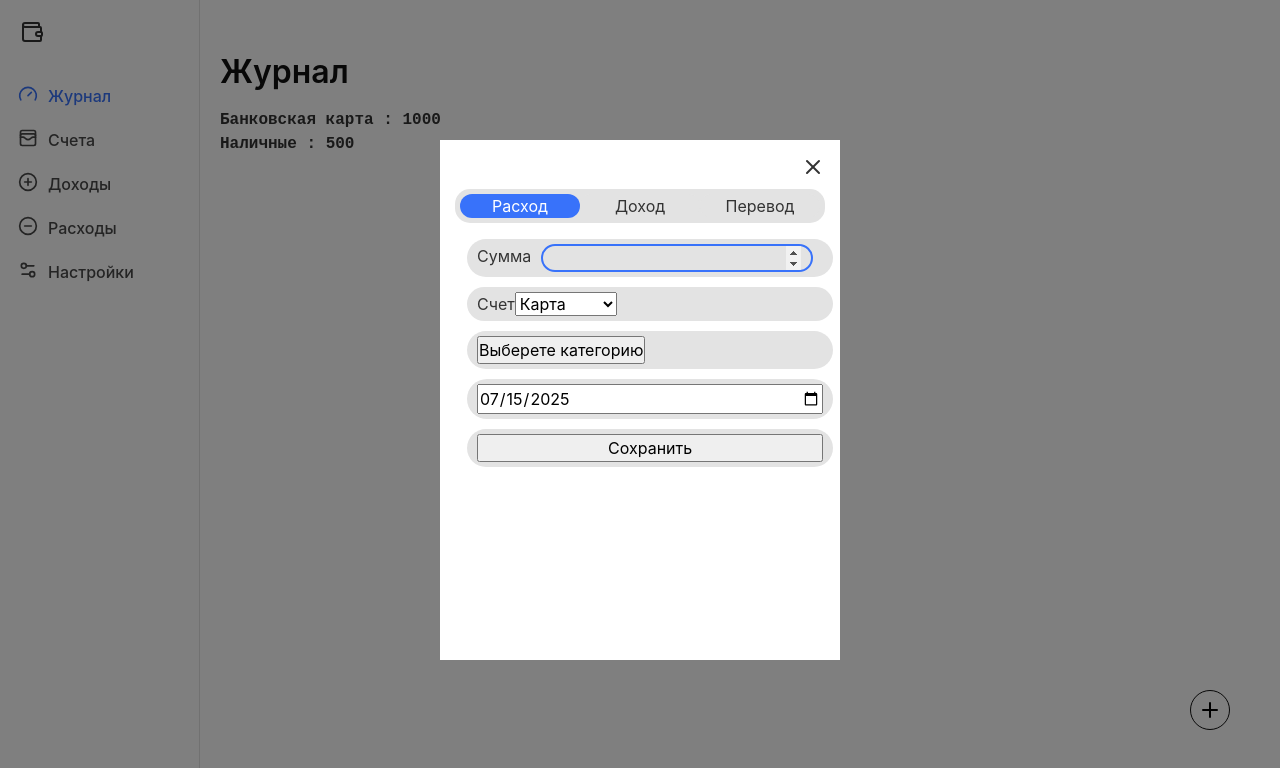
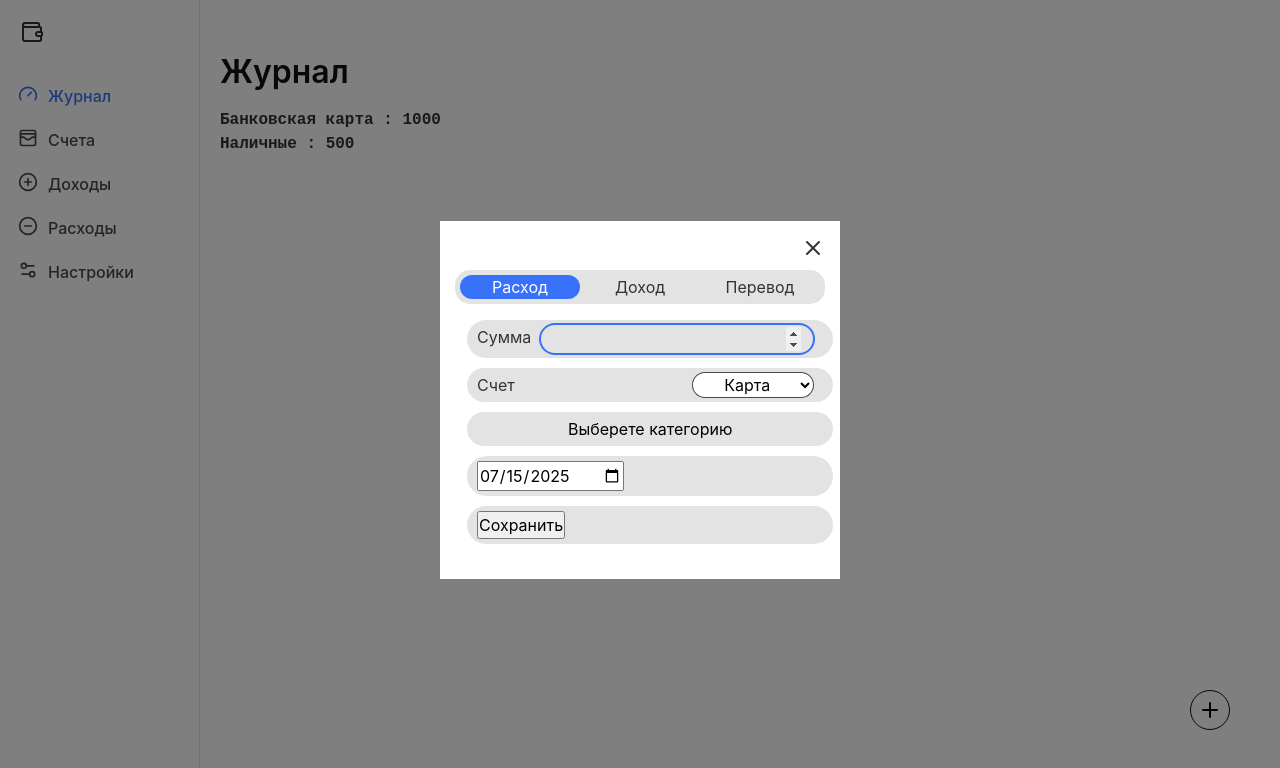
Before and after one commit to taurus-git/react-typescript-redux-wallet, a React (Create React App) app: page /dashboard in a window 1280 px wide. Both pictures are taken after a click on the button 1210 px from the left and 710 px from the top of the page. Shown: the top 768 px of the page. Built offline with nearby package versions, Linux system fonts and the light colour scheme.

Commit message:
Added part of styles for categories , wallet and amont fields

```diff
--- a/src/features/forms/components/FinanceForm/FinanceForm.module.css
+++ b/src/features/forms/components/FinanceForm/FinanceForm.module.css
@@ -1,11 +1,11 @@
 .financeForm__container {
   padding: 1.5rem;
-  max-height: 65vh;
   top: unset;
 }
 @media screen and (min-width: 768px) {
   .financeForm__container {
     top: 0;
+    max-height: fit-content;
     min-width: 25rem;
     max-width: 40rem;
   }
@@ -41,17 +41,42 @@
   background-color: var(--gray-2);
   margin-bottom: 1rem;
 }
-.financeForm__field input {
-  flex: 1;
-}
 .financeForm__field input[type=number] {
   text-align: right;
   background-color: inherit;
+  border: 2px solid var(--gray-2);
 }
-.financeForm__field input:focus {
+.financeForm__field input[type=number]:focus {
   outline: none;
-  border: 2px solid var(--primary-default);
+  box-shadow: 0 0 0 2px var(--primary-default);
   border-radius: inherit;
+}
+.financeForm__field input[type=search] {
+  background-color: inherit;
+  border: 2px solid var(--gray-2);
+}
+.financeForm__field input[type=search]:focus {
+  outline: none;
+  box-shadow: 0 0 0 2px var(--primary-default);
+  border-radius: 15px;
+}
+.financeForm__field select {
+  text-align: center;
+  border: none;
+  background-color: var(--gray-0);
+  border-radius: 15px;
+  box-shadow: 0 0 0 1px var(--gray-6);
+}
+.financeForm__field select:focus-visible {
+  outline: none;
+  box-shadow: 0 0 0 2px var(--primary-default);
+}
+.financeForm__field button[type=button] {
+  cursor: pointer;
+  text-align: center;
+  border: none;
+  background-color: inherit;
+  border-radius: 15px;
 }
 .financeForm__field--categories ul {
   display: flex;
--- a/src/features/forms/components/FinanceForm/FinanceForm.module.scss
+++ b/src/features/forms/components/FinanceForm/FinanceForm.module.scss
@@ -2,11 +2,11 @@
 
   &__container {
     padding: 1.5rem;
-    max-height: 65vh;
     top: unset;
 
     @media screen and (min-width: 768px) {
       top: 0;
+      max-height: fit-content;
       min-width: 25rem;
       max-width: 40rem;
     }
@@ -49,19 +49,48 @@
     background-color: var(--gray-2);
     margin-bottom: 1rem;
 
-    input {
-      flex: 1;
-    }
-
     input[type="number"] {
       text-align: right;
       background-color: inherit;
+      border: 2px solid var(--gray-2);
+
+      &:focus {
+        outline: none;
+        box-shadow: 0 0 0 2px var(--primary-default);
+        border-radius: inherit;
+      }
     }
 
-    input:focus {
-      outline: none;
-      border: 2px solid var(--primary-default);
-      border-radius: inherit;
+    input[type="search"] {
+      background-color: inherit;
+      border: 2px solid var(--gray-2);
+
+      &:focus {
+        outline: none;
+        box-shadow: 0 0 0 2px var(--primary-default);
+        border-radius: 15px;
+      }
+    }
+
+    select {
+      text-align: center;
+      border: none;
+      background-color: var(--gray-0);
+      border-radius: 15px;
+      box-shadow: 0 0 0 1px var(--gray-6);
+
+      &:focus-visible {
+        outline: none;
+        box-shadow: 0 0 0 2px var(--primary-default);
+      }
+    }
+
+    button[type="button"] {
+      cursor: pointer;
+      text-align: center;
+      border: none;
+      background-color: inherit;
+      border-radius: 15px;
     }
 
     &--categories {
--- a/src/features/forms/components/FinanceForm/FormField.tsx
+++ b/src/features/forms/components/FinanceForm/FormField.tsx
@@ -10,7 +10,7 @@
 
 export const FormField: React.FC<FormFieldProps> = ( { className, children, errors } ) => {
     return (
-        <div className={ `${ styles[ 'financeForm__field' ] } ${ className } d-flex` }>
+        <div className={ `${ styles[ 'financeForm__field' ] } ${ className } d-flex justify-between` }>
             { children }
             { errors && <Message message={ errors }/> }
         </div>
--- a/src/features/forms/components/FinanceForm/FormFieldAmount.tsx
+++ b/src/features/forms/components/FinanceForm/FormFieldAmount.tsx
@@ -16,7 +16,7 @@
                 min="1"
                 onChange={ change }
                 ref={ reference }
-                className="border-none px-1 mx-1"
+                className="px-1 mx-1 flex-1"
             />
         </>
     );
--- a/src/features/forms/components/FinanceForm/FormFieldCategories/CategoriesSearch.tsx
+++ b/src/features/forms/components/FinanceForm/FormFieldCategories/CategoriesSearch.tsx
@@ -5,14 +5,16 @@
     setSearchTerm: React.Dispatch<React.SetStateAction<string>>,
 }
 
-export const CategoriesSearch: React.FC<CategoriesSearchProps> = ({searchTerm, setSearchTerm}) => {
+export const CategoriesSearch: React.FC<CategoriesSearchProps> = ( { searchTerm, setSearchTerm } ) => {
     return (
-        <div>
+        <div className="d-flex my-1 mb-1">
             <input
                 type="search"
                 placeholder="Поиск категории..."
-                value={searchTerm}
-                onChange={e => setSearchTerm(e.target.value)}
+                className="flex-1 px-1"
+                value={ searchTerm }
+                name="searchTerm"
+                onChange={ e => setSearchTerm( e.target.value ) }
             />
         </div>
     );
--- a/src/features/forms/components/FinanceForm/FormFieldCategories/CategoryButton.tsx
+++ b/src/features/forms/components/FinanceForm/FormFieldCategories/CategoryButton.tsx
@@ -12,7 +12,7 @@
 
 
     return (
-        <button type="button" onClick={ onToggle }>
+        <button type="button" className="flex-1" onClick={ onToggle }>
 
             { selectedCategory ?
                 <div>
@@ -22,7 +22,7 @@
                     </span>
                 </div>
                 :
-                <span>Выберете категорию</span>
+                <>Выберете категорию</>
             }
 
         </button>
--- a/src/features/forms/components/FinanceForm/FormFieldWallet.tsx
+++ b/src/features/forms/components/FinanceForm/FormFieldWallet.tsx
@@ -22,7 +22,10 @@
     return (
         <>
             <label htmlFor={ name }>{ label }</label>
-            <select id={ name } value={ value } name={ name }
+            <select id={ name }
+                    value={ value }
+                    name={ name }
+                    className="px-1 mx-1"
                     onChange={ ( e ) => {
                         change( e );
                         onChange?.( e.target.value as WalletType );
--- a/src/features/forms/components/FinanceForm/TransactionForm.tsx
+++ b/src/features/forms/components/FinanceForm/TransactionForm.tsx
@@ -39,7 +39,7 @@
                     <FormFieldWallet change={ handleInputChange }/>
                 </FormField>
 
-                <FormField errors={ errors?.categoryId }>
+                <FormField errors={ errors?.categoryId } className="flex-col">
                     <FormFieldCategories transactionType={ transactionType }
                                          change={ handleInputChange }/>
                 </FormField>
--- a/src/styles/main.css
+++ b/src/styles/main.css
@@ -93,22 +93,6 @@
     padding: 0 var(--spacing-6);
 }
 
-.visually-hidden {
-    position: absolute;
-    width: 1px;
-    height: 1px;
-    padding: 0;
-    margin: -1px;
-    overflow: hidden;
-    clip: rect(0, 0, 0, 0);
-    white-space: nowrap;
-    border: 0;
-}
-
-.border-none {
-    border: none;
-}
-
 .d-flex {
     display: flex;
 }
@@ -193,6 +177,11 @@
     margin-left: var(--spacing-21);
 }
 
+.my-1 {
+    margin-top: var(--spacing-21);
+    margin-bottom: var(--spacing-21);
+}
+
 .mx-1 {
     margin-right: var(--spacing-21);
     margin-left: var(--spacing-21);
@@ -235,6 +224,22 @@
     list-style: none;
 }
 
+.visually-hidden {
+    position: absolute;
+    width: 1px;
+    height: 1px;
+    padding: 0;
+    margin: -1px;
+    overflow: hidden;
+    clip: rect(0, 0, 0, 0);
+    white-space: nowrap;
+    border: 0;
+}
+
+.border-none {
+    border: none;
+}
+
 @media (min-width: 768px) {
 
 }
```
Also changed, not shown: 1 other file (tests, documents, lock files or other folders).
